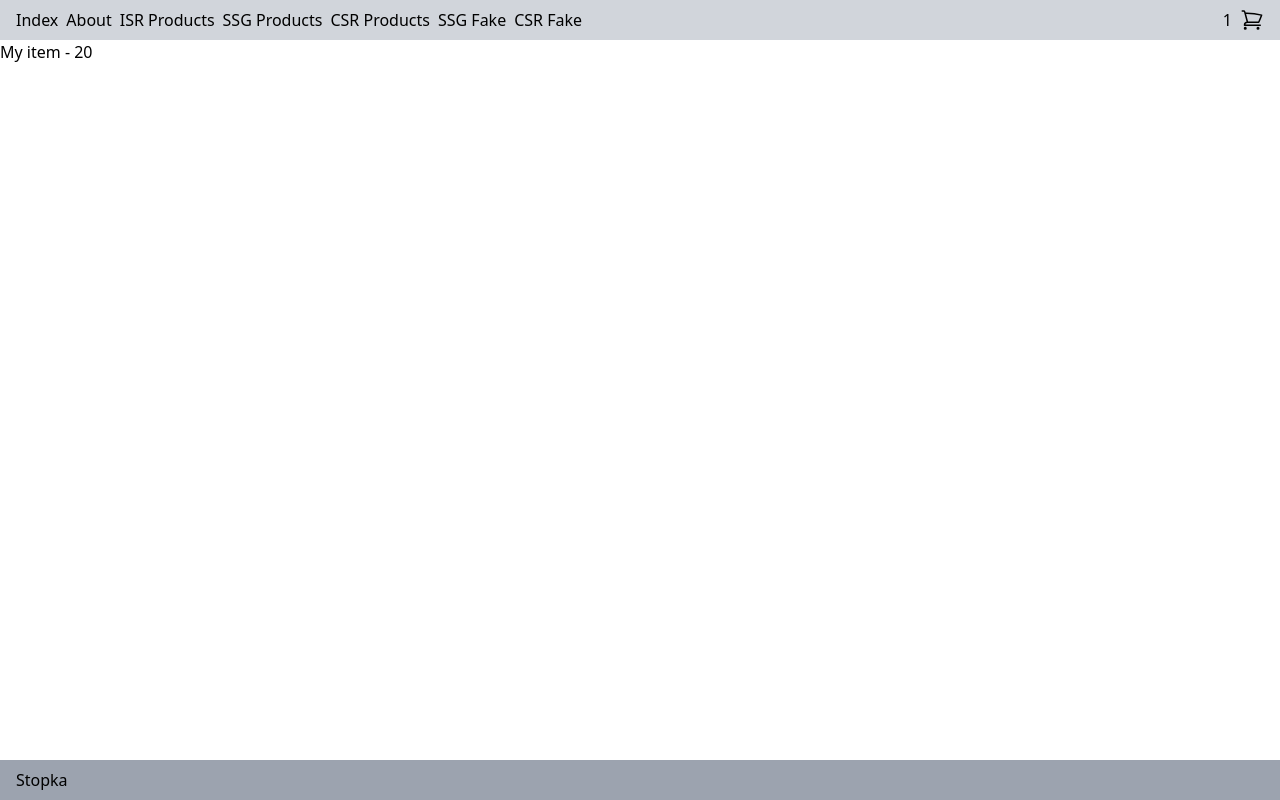
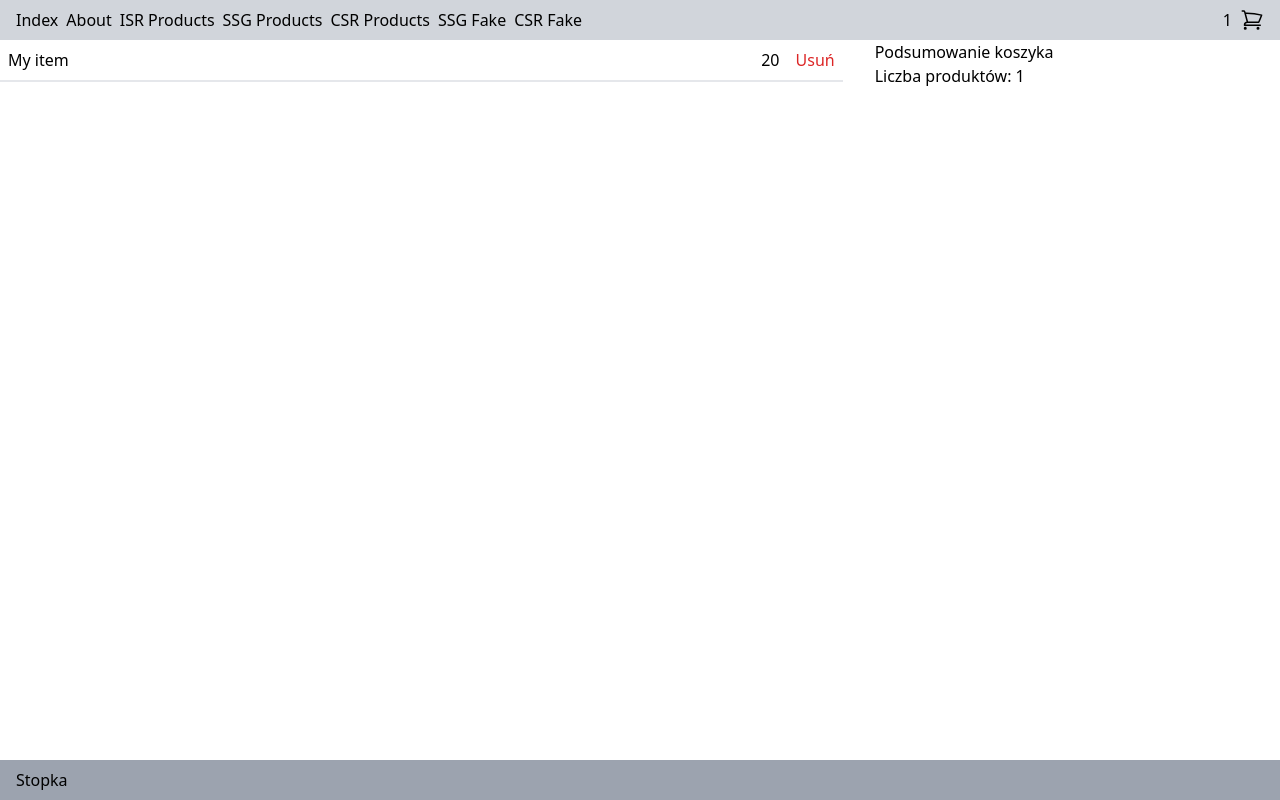
Before and after one commit to glaszczyk/next-zaisteprogramuj, a Next.js app: page /cart in a window 1280 px wide. Built offline with nearby package versions, Linux system fonts and the light colour scheme.

Commit message:
feature/12: Style cart page

```diff
--- a/pages/cart.tsx
+++ b/pages/cart.tsx
@@ -3,17 +3,39 @@ import { useCartState } from '@/components/Cart/CartContext';
 const CartPage = () => {
   const cartState = useCartState();
   return (
-    <div>
+    <div className="grid grid-cols-3 gap-8">
+      <div className="col-span-2">
         <ul>
           {cartState.items.map((item, idx) => {
             return (
-            <li key={`${item.title}_${idx}`}>
-              {item.title} - <span>{item.price}</span>
+              <li
+                key={`${item.title}_${idx}`}
+                className="p-2 border-b-2 flex justify-between"
+              >
+                <p>{item.title}</p>
+                <div>
+                  <span>{item.price}</span>
+                  <button
+                    className="ml-4 text-red-600"
+                    onClick={() => {
+                      console.log('Product removed');
+                    }}
+                  >
+                    Usuń
+                  </button>
+                </div>
               </li>
             );
           })}
         </ul>
       </div>
+      <div>
+        <p>Podsumowanie koszyka</p>
+        <p>
+          Liczba produktów: <span>{cartState.items.length}</span>
+        </p>
+      </div>
+    </div>
   );
 };
 
```
Lines whose indentation alone changed are shown as unchanged.
